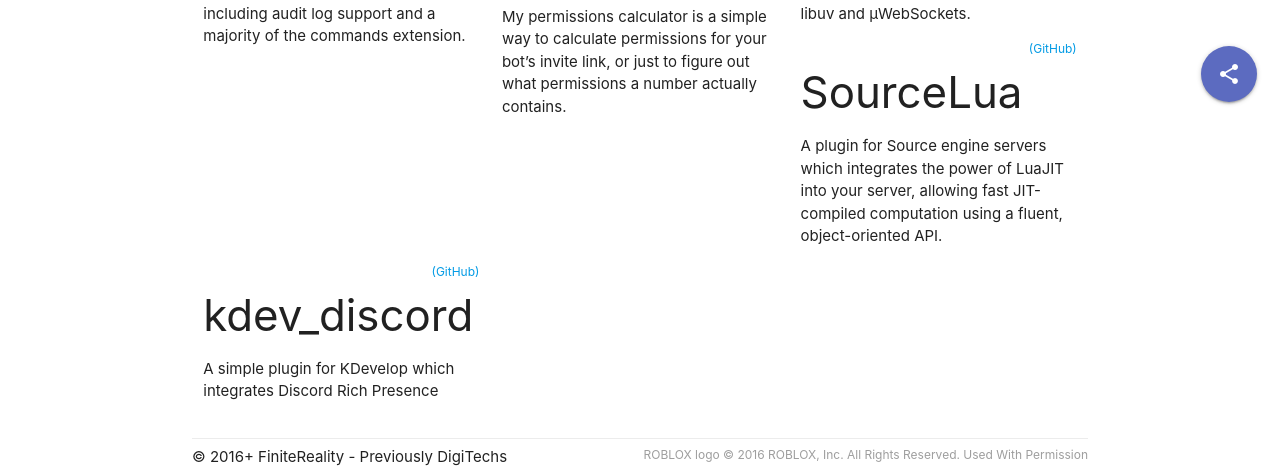
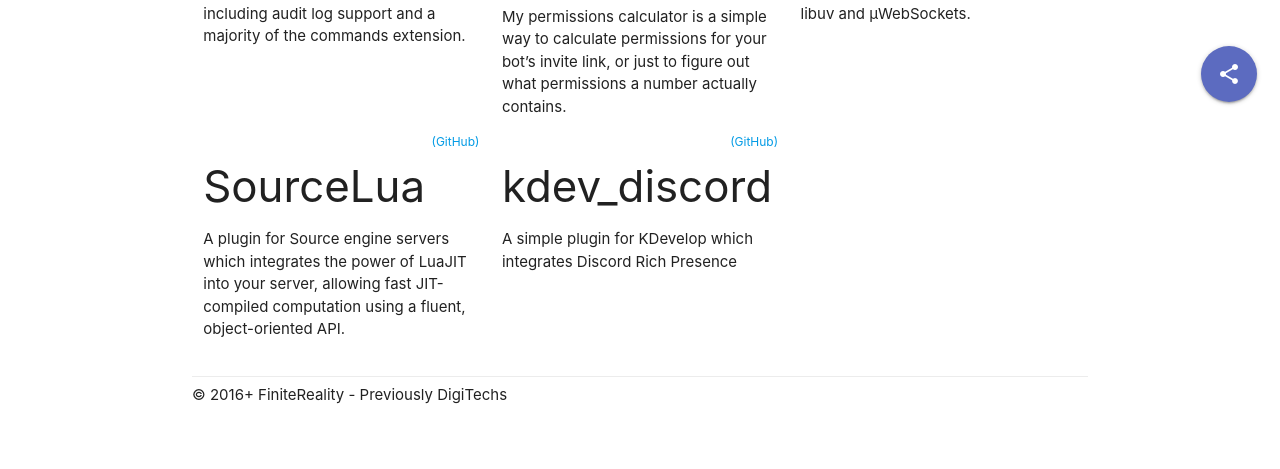
Before and after one commit to FiniteReality/FiniteReality.github.io, a plain HTML site: page index.html in a window 1280 px wide. Shown: the part 675-1144 px from the top of the page. After the commit the page ends 1082 px from the top, so only its background shows below. Drawn offline with nearby package versions, Linux system fonts and the light colour scheme.

Commit message:
Improve CSS for multi-line projects list

```diff
--- a/assets/css/main.css
+++ b/assets/css/main.css
@@ -22,3 +22,13 @@ footer .copyright-info {
 .side-links>ul>li>a>img.responsive-img {
 	padding: 6px;
 }
+
+.projects-list {
+    display: flex;
+    flex-direction: row;
+    flex-wrap: wrap;
+}
+
+.projects-list .col {
+    margin-left: initial !important;
+}
--- a/index.html
+++ b/index.html
@@ -15,7 +15,6 @@
 			</a>
 			<ul>
 				<li><a class="btn-floating tooltipped indigo lighten-3" href="https://github.com/FiniteReality" target="_blank" data-position="left" data-delay="500" data-tooltip="FiniteReality on GitHub"><img class="responsive-img" src="./assets/img/GitHub-40px.svg" alt="github"/></a></li>
-				<li><a class="btn-floating tooltipped indigo lighten-2" href="http://www.roblox.com/users/1390724/profile" target="_blank" data-position="left" data-delay="500" data-tooltip="digpoe on ROBLOX"><img class="responsive-img" src="http://www.roblox.com/images/Logo/logo_R.svg" alt="ROBLOX"/></a></li>
 			</ul>
 		</div>
 		<main>
@@ -37,7 +36,7 @@
 							<h2>Projects I&rsquo;m Involved In</h2>
 						</div>
 					</div>
-					<div class="row">
+					<div class="row projects-list">
 						<div class="col s12 m6 l4">
 							<span class="small-text right"><a href="https://www.github.com/RogueException/Discord.Net" target="_blank">(GitHub)</a></span>
 							<h3>Discord.Net</h3>
@@ -90,11 +89,6 @@
 				<div class="left">
 					&copy; 2016+ FiniteReality - Previously DigiTechs
 				</div>
-				<div class="right copyright-info">
-					<div id="roblox-copyright" class="grey-text small-text">
-						ROBLOX logo &copy; 2016 ROBLOX, Inc. All Rights Reserved. Used With Permission
-					</div>
-				</div>
 			</div>
 		</footer>
 		<script type="text/javascript" src="https://code.jquery.com/jquery-2.1.1.min.js"></script>
```
